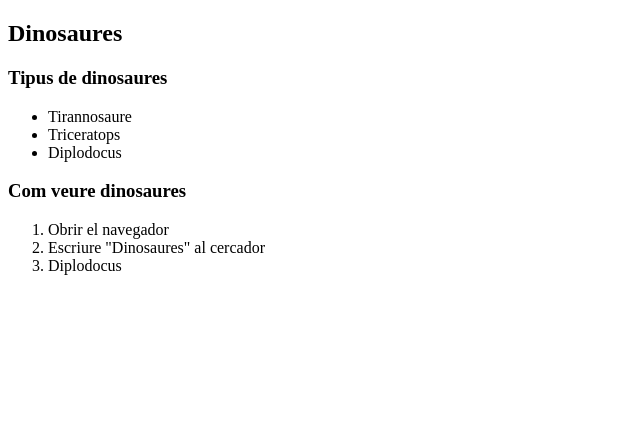
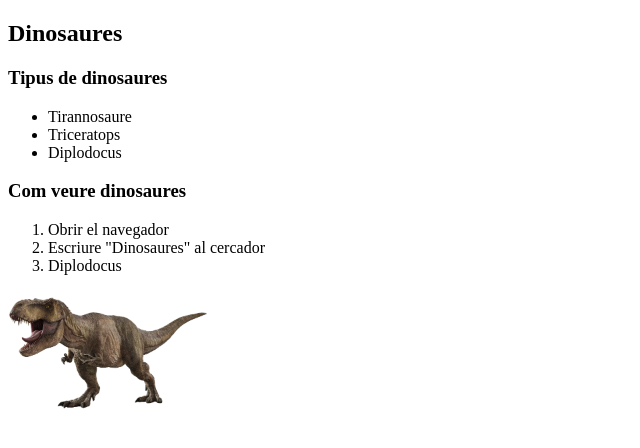
Before and after one commit to aitormera/DAM1M04-Exercici000, a plain HTML site: page index.html in a window 1280 px wide. Shown: the whole page, without its empty margins (0-640 px from the left). Drawn offline with Linux system fonts and the light colour scheme.

Commit message:
Update index.html

```diff
--- a/index.html
+++ b/index.html
@@ -20,7 +20,7 @@
 <li>Diplodocus</li>
 
     </ol>
-
+  <img src="images/dinosaurio.png" width="200" alt="Dinosaure">
 
    </body>
 </html>
```
